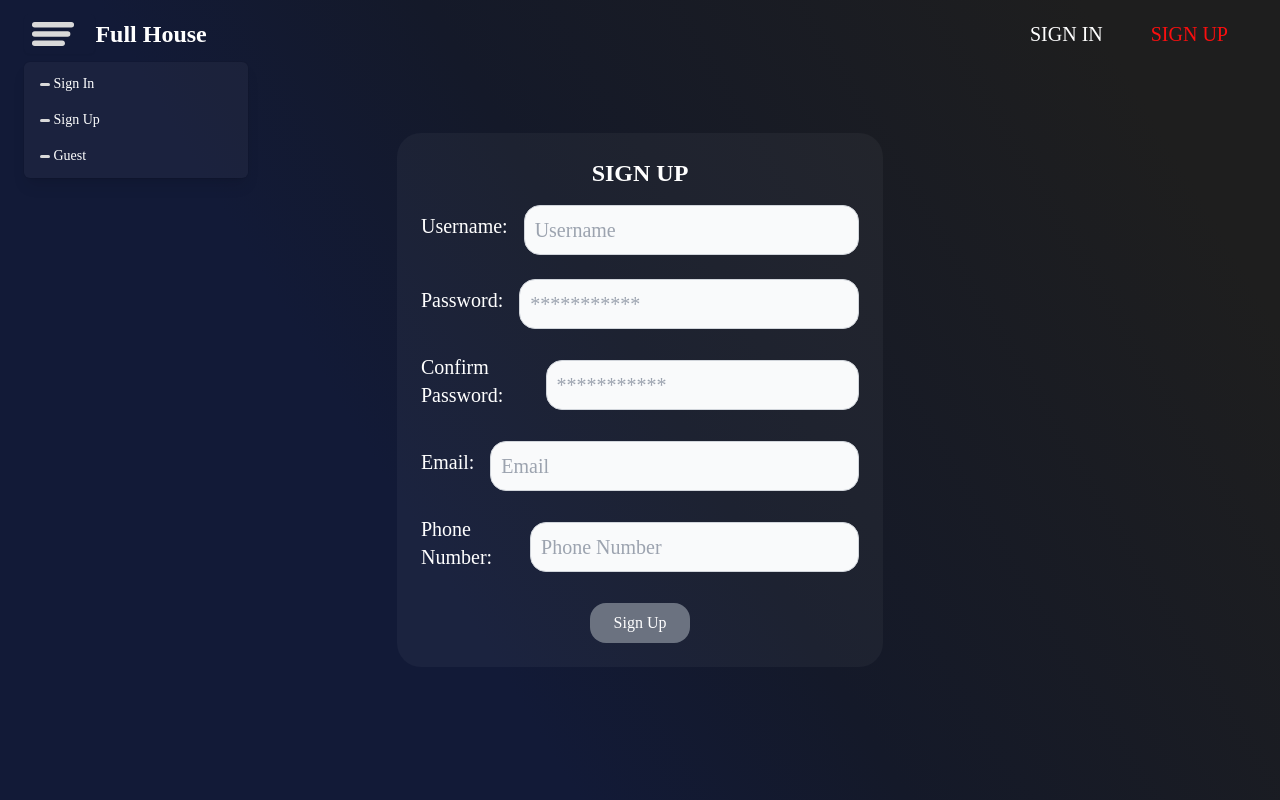
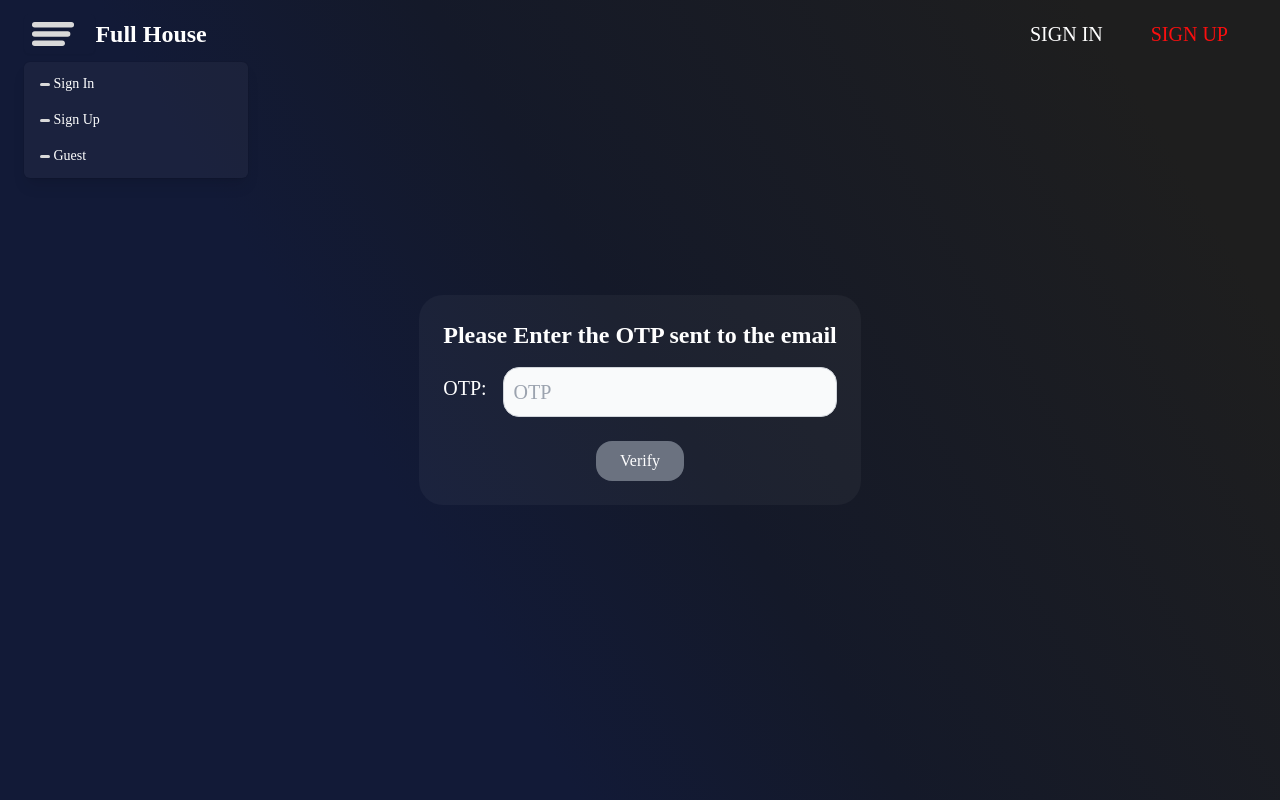
Before and after one commit to tquean15012003/sc2006_fullhouse_frontend, a React (Create React App) app: page /confirmsignup in a window 1280 px wide. Both pictures are taken after a click on the button 59 px from the left and 34 px from the top of the page. Built offline with nearby package versions, Linux system fonts and the light colour scheme.

Commit message:
confirmsignup page  and fixed small error in App

```diff
--- a/src/App.js
+++ b/src/App.js
@@ -1,18 +1,19 @@
-import { Fragment, useEffect } from 'react';
-import { Route, Routes, useNavigate } from 'react-router-dom';
-import './App.css';
-import { useDispatch } from 'react-redux';
-import { setNavigationAction } from './redux/actions/NavigationActions';
-import LandingPage from './pages/LandingPage/LandingPage';
-import SignInPage from './pages/SignInPage/SignInPage';
-import SignUpPage from './pages/SignUpPage/SignUpPage';
-import ResetPasswordPage from './pages/ResetPasswordPage/ResetPasswordPage';
-import ProfilePage from './pages/ProfilePage/ProfilePage';
+import { Fragment, useEffect } from 'react'
+import { Route, Routes, useNavigate } from 'react-router-dom'
+import './App.css'
+import { useDispatch } from 'react-redux'
+import { setNavigationAction } from './redux/actions/NavigationActions'
+import LandingPage from './pages/LandingPage/LandingPage'
+import SignInPage from './pages/SignInPage/SignInPage'
+import SignUpPage from './pages/SignUpPage/SignUpPage'
+import ConfirmSignUp from './pages/SignUpPage/ConfirmSignUp'
+import ResetPasswordPage from './pages/ResetPasswordPage/ResetPasswordPage'
+import ProfilePage from './pages/ProfilePage/ProfilePage'
 
 function App() {
-  const navigate = useNavigate();
+  const navigate = useNavigate()
 
-  const dispatch = useDispatch();
+  const dispatch = useDispatch()
 
   useEffect(() => {
     dispatch(setNavigationAction(navigate))
@@ -22,7 +23,7 @@ function App() {
     <Fragment>
       <Routes>
         {/* Do exactly the same as figma */}
-        <Route path='/' element={<LandingPage/>} />
+        <Route path='/' element={<LandingPage />} />
 
         {/* Do exactly the same as figma */}
         <Route path='/signin' element={<SignInPage />} />
@@ -40,7 +41,7 @@ function App() {
           OTP
           Verify button
         */}
-        <Route path='/confirmsignup' element={<SignUpPage />} />
+        <Route path='/confirmsignup' element={<ConfirmSignUp />} />
 
         {/* Same theme as figma but add some more fields
           email + Get OTP button
@@ -48,13 +49,12 @@ function App() {
           newPassword
           confirmNewPassword
         */}
-        <Route path='/resetpassword' element={<ResetPasswordPage/>} />
+        <Route path='/resetpassword' element={<ResetPasswordPage />} />
 
         {/* Do exactly the same as figma */}
-        <Route path='/profile' element={<ProfilePage/>} />
-
+        <Route path='/profile' element={<ProfilePage />} />
       </Routes>
     </Fragment>
   )
 }
-export default App;
+export default App
--- a/src/pages/SignUpPage/ConfirmSignUp.js
+++ b/src/pages/SignUpPage/ConfirmSignUp.js
@@ -1,7 +1,198 @@
-import React from 'react'
+import React, { Fragment } from 'react'
+import dropdown from '../../assets/images/dropdown.svg'
+import { Menu, Transition } from '@headlessui/react'
+
+function classNames(...classes) {
+  return classes.filter(Boolean).join(' ')
+}
 
 export default function ConfirmSignUp() {
   return (
-    <div>ConfirmSignUp</div>
+    <div
+      className='overflow-hidden '
+      style={{
+        background:
+          'linear-gradient(238.87deg, #1E1E1E 11.19%, #141929 48.52%, #121A37 67.18%)',
+      }}
+    >
+      <header
+        style={{ fontFamily: "'Gugi', cursive" }}
+        className='fixed w-full top-0 z-50'
+      >
+        <nav className='bg-transparent border-gray-200 px-4 lg:px-6 py-2.5 '>
+          <div className='flex flex-wrap justify-between items-center mx-auto max-w-screen-xl'>
+            <div className='flex items-center'>
+              <Menu as='div' className='relative inline-block text-left'>
+                <div>
+                  <Menu.Button className='inline-flex w-full justify-center rounded-md px-2 py-2 text-sm font-medium text-gray-700 shadow-sm'>
+                    <img
+                      src={dropdown}
+                      className='mr-3 h-6'
+                      alt='DropdownImage'
+                    />
+                  </Menu.Button>
+                </div>
+
+                <Transition
+                  as={Fragment}
+                  enter='transition ease-out duration-100'
+                  enterFrom='transform opacity-0 scale-95'
+                  enterTo='transform opacity-100 scale-100'
+                  leave='transition ease-in duration-75'
+                  leaveFrom='transform opacity-100 scale-100'
+                  leaveTo='transform opacity-0 scale-95'
+                >
+                  <Menu.Items
+                    style={{ background: 'rgba(255, 255, 255, 0.04)' }}
+                    className='absolute left-0 z-10 mt-2 w-56 origin-top-right rounded-md bg-white shadow-lg ring-1 ring-black ring-opacity-5 focus:outline-none'
+                  >
+                    <div className='py-1'>
+                      <Menu.Item>
+                        {({ active }) => (
+                          <a
+                            href='#'
+                            className={classNames(
+                              'text-white',
+                              'block px-4 py-2 text-sm'
+                            )}
+                          >
+                            <svg
+                              className='inline'
+                              width='10'
+                              height='3'
+                              viewBox='0 0 10 3'
+                              fill='none'
+                              xmlns='http://www.w3.org/2000/svg'
+                            >
+                              <rect
+                                width='10'
+                                height='3'
+                                rx='1.5'
+                                fill='#D9D9D9'
+                              />
+                            </svg>{' '}
+                            Sign In
+                          </a>
+                        )}
+                      </Menu.Item>
+                      <Menu.Item>
+                        {({ active }) => (
+                          <a
+                            href='#'
+                            className={classNames(
+                              'text-white',
+                              'block px-4 py-2 text-sm'
+                            )}
+                          >
+                            <svg
+                              className='inline'
+                              width='10'
+                              height='3'
+                              viewBox='0 0 10 3'
+                              fill='none'
+                              xmlns='http://www.w3.org/2000/svg'
+                            >
+                              <rect
+                                width='10'
+                                height='3'
+                                rx='1.5'
+                                fill='#D9D9D9'
+                              />
+                            </svg>{' '}
+                            Sign Up
+                          </a>
+                        )}
+                      </Menu.Item>
+                      <Menu.Item>
+                        {({ active }) => (
+                          <a
+                            href='#'
+                            className={classNames(
+                              'text-white',
+                              'block px-4 py-2 text-sm'
+                            )}
+                          >
+                            <svg
+                              className='inline'
+                              width='10'
+                              height='3'
+                              viewBox='0 0 10 3'
+                              fill='none'
+                              xmlns='http://www.w3.org/2000/svg'
+                            >
+                              <rect
+                                width='10'
+                                height='3'
+                                rx='1.5'
+                                fill='#D9D9D9'
+                              />
+                            </svg>{' '}
+                            Guest
+                          </a>
+                        )}
+                      </Menu.Item>
+                    </div>
+                  </Menu.Items>
+                </Transition>
+              </Menu>
+              <span className='text-white self-center text-xl xl:text-2xl font-bold whitespace-nowrap'>
+                Full House
+              </span>
+            </div>
+            <div className='flex items-center lg:order-2'>
+              <a
+                href='#'
+                className='text-white focus:ring-4 font-medium rounded-lg text-md lg:text-xl px-4 lg:px-5 py-2 lg:py-2.5 mr-2 hover:bg-gray-700 focus:outline-none focus:ring-gray-800'
+              >
+                SIGN IN
+              </a>
+              <a
+                href='#'
+                className='focus:ring-4 font-medium rounded-lg text-md lg:text-xl px-4 lg:px-5 py-2 lg:py-2.5 mr-2 hover:bg-gray-700 focus:outline-none focus:ring-gray-800'
+                style={{ color: '#FA0F0F' }}
+              >
+                SIGN UP
+              </a>
+            </div>
+          </div>
+        </nav>
+      </header>
+      <div className='w-screen h-screen text-white flex justify-center items-center'>
+        <div
+          className='rounded-3xl p-6'
+          style={{ background: 'rgba(255, 255, 255, 0.04)' }}
+        >
+          <form>
+            <h1 className='text-lg md:text-2xl font-bold text-center mb-4'>
+              Please Enter the OTP sent to the email
+            </h1>
+            <div class='mb-6 flex justify-between items-center'>
+              <label
+                for='OTP'
+                class='text-base md:text-xl block mb-2 font-medium text-white mr-4'
+              >
+                OTP:
+              </label>
+              <input
+                type='text'
+                id='OTP'
+                class='text-base md:text-xl bg-gray-50 border border-gray-300 text-gray-900 rounded-2xl focus:ring-blue-500 focus:border-blue-500 block w-full p-2.5'
+                placeholder='OTP'
+                required
+              />
+            </div>
+
+            <div className='mt-3 flex justify-center items-center'>
+              <button
+                className='px-6 py-2 bg-gray-500 hover:bg-gray-200 hover:text-black rounded-2xl'
+                type='text'
+              >
+                Verify
+              </button>
+            </div>
+          </form>
+        </div>
+      </div>
+    </div>
   )
 }
```
